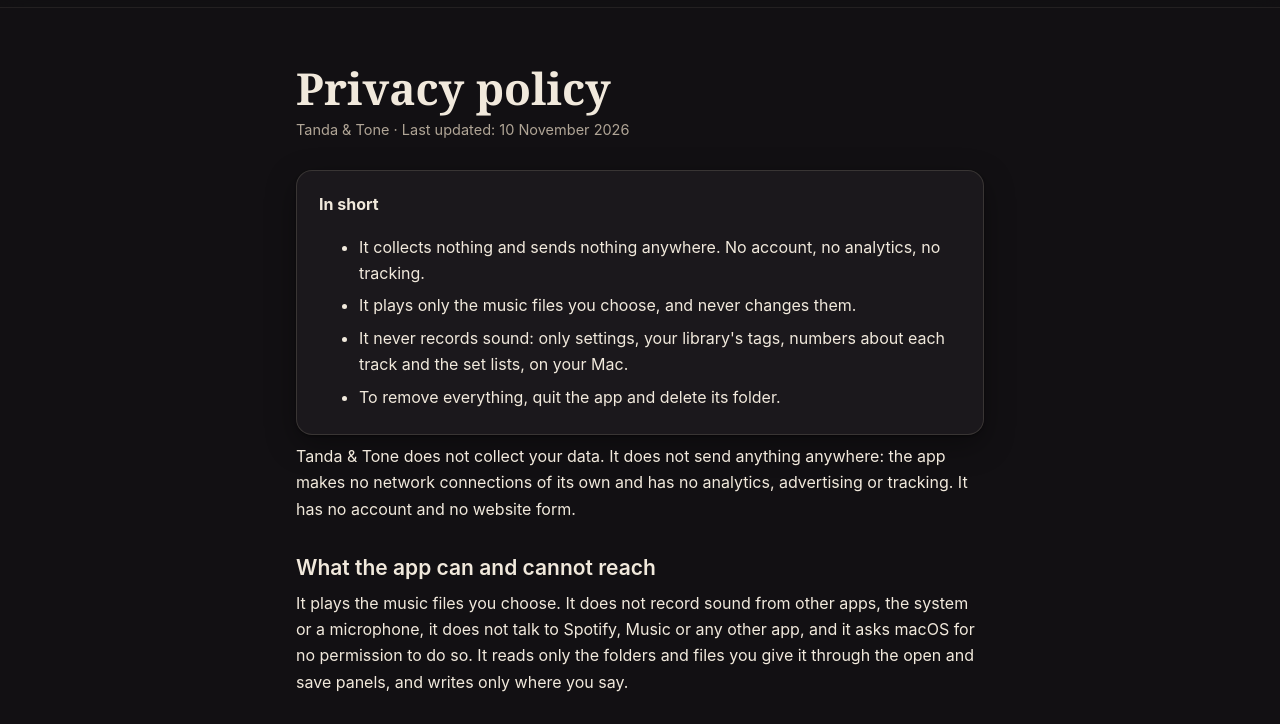
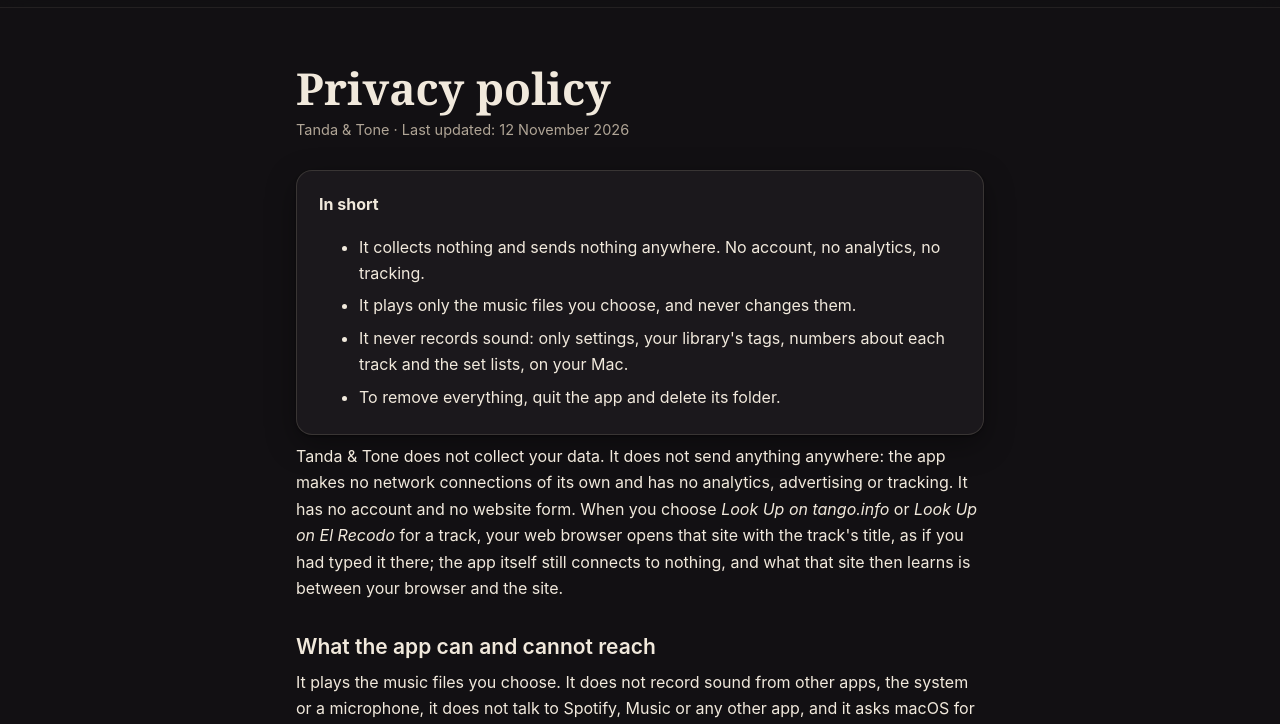
Before and after one commit to cmbjorn/tanda-and-tone, a plain HTML site: page privacy.html in a window 1280 px wide. Shown: the part 47-771 px from the top of the page. Drawn offline with Linux system fonts and the light colour scheme.

Commit message:
Tanda & Tone: the public pages (2026-11-12)

```diff
--- a/privacy.html
+++ b/privacy.html
@@ -387,14 +387,14 @@
 
 <main class="prose">
 <h1>Privacy policy</h1>
-<p class="date">Tanda &amp; Tone · Last updated: 10 November 2026</p>
+<p class="date">Tanda &amp; Tone · Last updated: 12 November 2026</p>
 
 <div class="summary">
   <p><strong>In short</strong></p>
   <ul><li>It collects nothing and sends nothing anywhere. No account, no analytics, no tracking.</li><li>It plays only the music files you choose, and never changes them.</li><li>It never records sound: only settings, your library's tags, numbers about each track and the set lists, on your Mac.</li><li>To remove everything, quit the app and delete its folder.</li></ul>
 </div>
 
-<p>Tanda &amp; Tone does not collect your data. It does not send anything anywhere: the app makes no network connections of its own and has no analytics, advertising or tracking. It has no account and no website form.</p>
+<p>Tanda &amp; Tone does not collect your data. It does not send anything anywhere: the app makes no network connections of its own and has no analytics, advertising or tracking. It has no account and no website form. When you choose <em>Look Up on tango.info</em> or <em>Look Up on El Recodo</em> for a track, your web browser opens that site with the track's title, as if you had typed it there; the app itself still connects to nothing, and what that site then learns is between your browser and the site.</p>
 <h2>What the app can and cannot reach</h2>
 <p>It plays the music files you choose. It does not record sound from other apps, the system or a microphone, it does not talk to Spotify, Music or any other app, and it asks macOS for no permission to do so. It reads only the folders and files you give it through the open and save panels, and writes only where you say.</p>
 <h2>Purchases</h2>
```
